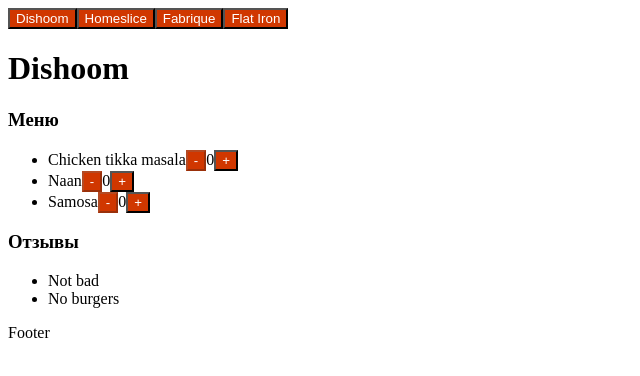
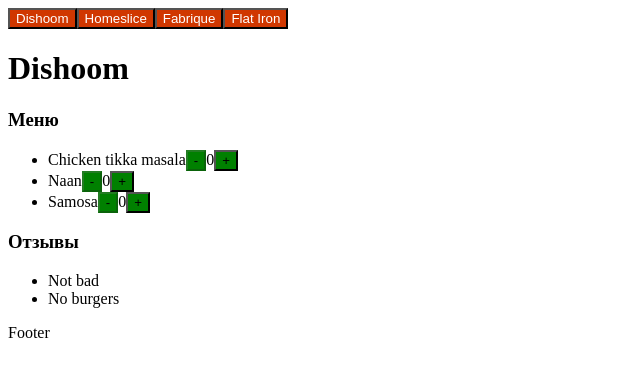
Before and after one commit to krparen/react-course-homeworks, a React (Vite) app: page / in a window 1280 px wide. Shown: the top 376 px of the page, without its empty margins (0-640 px from the left). Built offline with nearby package versions, Linux system fonts and the light colour scheme.

Commit message:
lecture-3/h2 added styles

```diff
--- a/src/components/button/styles.module.scss
+++ b/src/components/button/styles.module.scss
@@ -4,7 +4,7 @@
 }
 
 .secondary {
-    background-color: white;
+    background-color: green;
     color: black;
 }
 
--- a/src/components/counter/component.jsx
+++ b/src/components/counter/component.jsx
@@ -1,4 +1,4 @@
-import {Button} from "../button/button.jsx";
+import {Button} from "../button/component.jsx";
 import {useState} from "react";
 
 export const Counter = () => {
@@ -9,13 +9,17 @@ export const Counter = () => {
         <Button
             text={"-"}
             onClick={() => setCounter(counter - 1)}
-            isDisabled={counter <= 0}>
+            isDisabled={counter <= 0}
+            viewVariant={"secondary"}
+        >
         </Button>
         <span>{counter}</span>
         <Button
             text={"+"}
             onClick={() => setCounter(counter + 1)}
-            isDisabled={counter >= 5}>
+            isDisabled={counter >= 5}
+            viewVariant={"secondary"}
+        >
         </Button>
     </span>
 }
--- a/src/components/layout/component.jsx
+++ b/src/components/layout/component.jsx
@@ -1,6 +1,6 @@
 import { Footer } from "../footer/component";
 import { Header } from "../header/component";
-import {Button} from "../button/button.jsx";
+import {Button} from "../button/component.jsx";
 import {Restaurant} from "../restaurant/component.jsx";
 import {useState} from "react";
 
```
Also changed, not shown: src/components/button/component.jsx (renamed from src/components/button/button.jsx).
